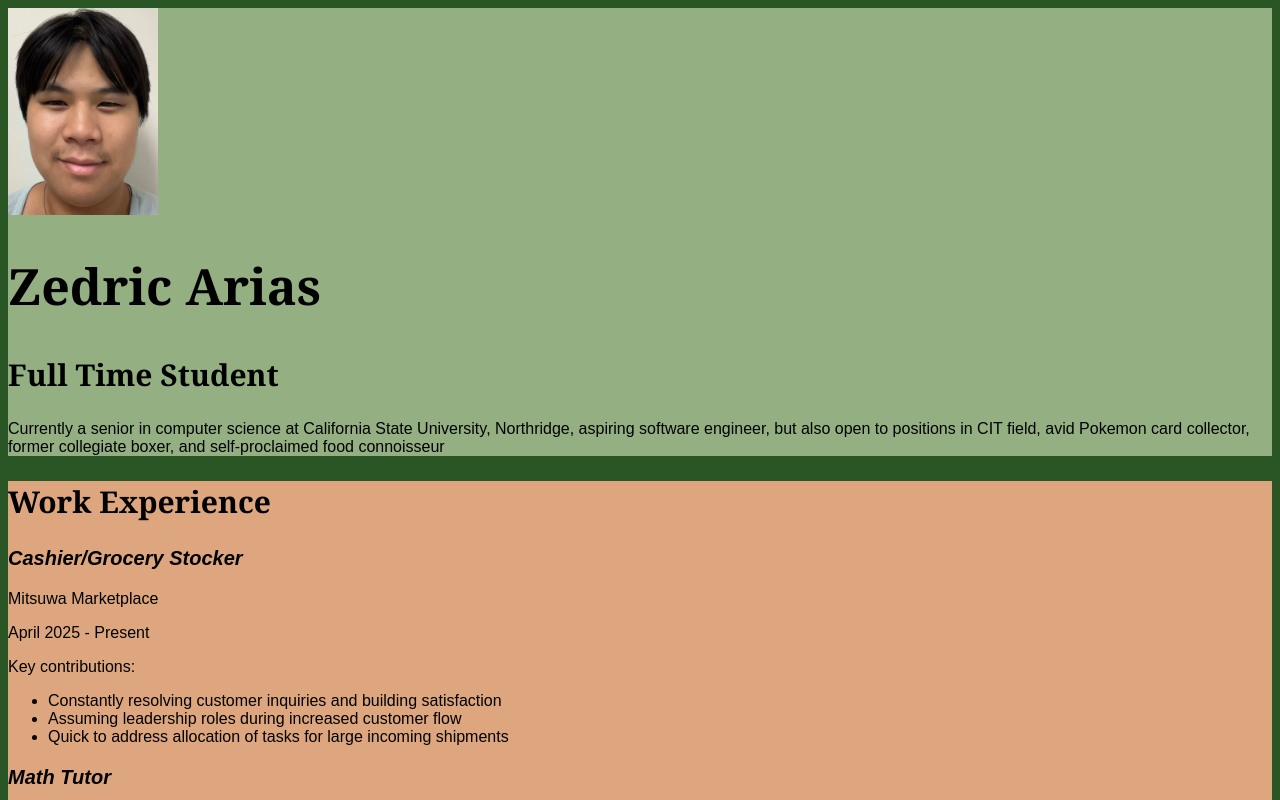
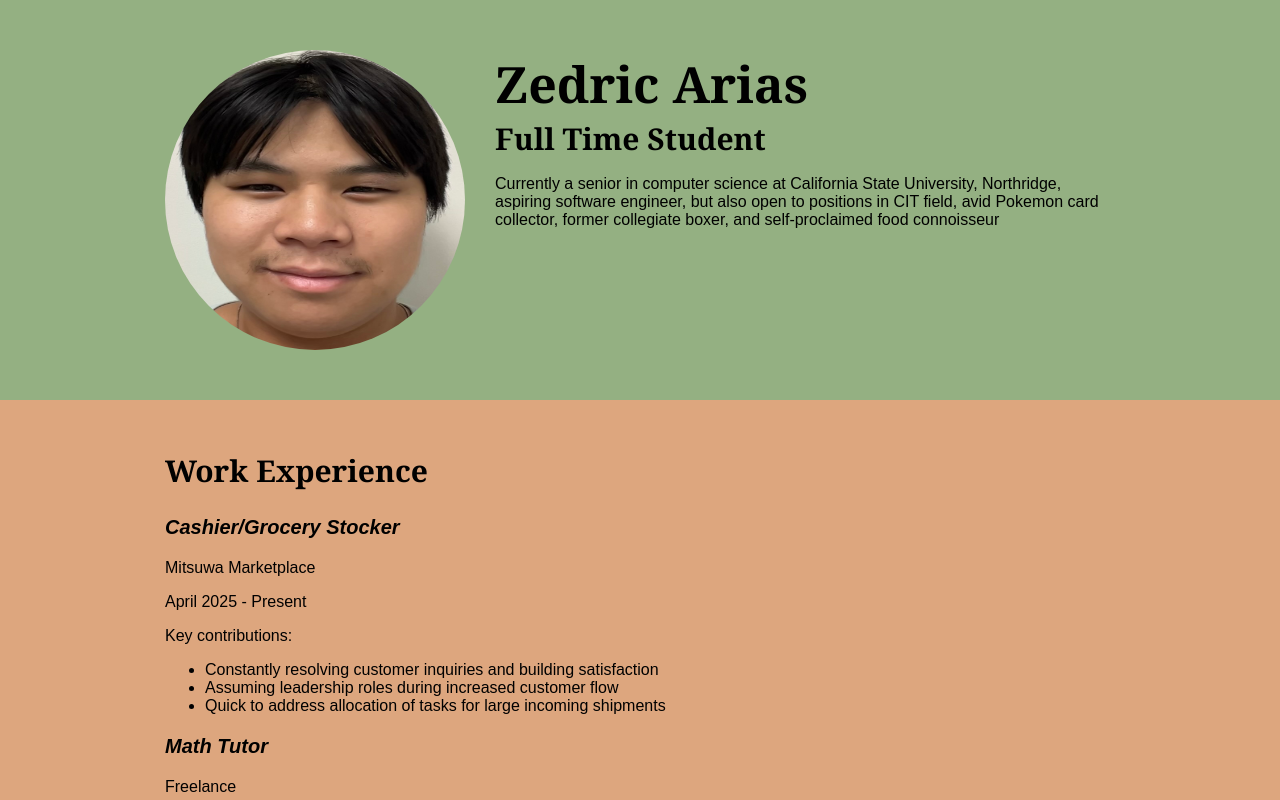
Before and after one commit to ZenoNori/comp484-hw7, a plain HTML site: page index.html in a window 1280 px wide. Shown: the top 800 px of the page. Drawn offline with Linux system fonts and the light colour scheme; a web font is replaced by a local one.

Commit message:
stopped at step 5

```diff
--- a/css/styles.css
+++ b/css/styles.css
@@ -10,6 +10,7 @@
 body {
     background: #2a5626;
     font-family: 'Source Sans 3', Arial, sans-serif;
+    margin: 0;
 }
 h1 {
     font-family: 'Playfair Display', Georgia, serif;
@@ -18,10 +19,29 @@ h1 {
 h2 {
     font-family: 'Playfair Display', Georgia, serif;
     font-size: 30px;
+    margin-top: 0;
 }
 h3 {
     font-size: 20px;
     font-style: italic;
+}
+.content-wrap {
+    max-width: 950px;
+    margin: 0 auto;
+    padding: 50px;
+    overflow: hidden;
+}
+header h1, header h2 {
+    margin-top: 0;
+    margin: 0;
+}
+.contact-info a{
+    padding: 10px;
+    display: inline-block;
+}
+img {
+    width: 300px;
+    height: 300px;
 }
 
 
@@ -33,8 +53,14 @@ header {
 
 footer {
     background: #94b082;
+    text-align: center;
 }
-
+.profile-img {
+    width: 300px;
+    border-radius: 50%;
+    float: left;
+    margin-right: 30px;
+}
 
 /* Work Experience
 ------------------------------------*/
@@ -46,5 +72,6 @@ footer {
 /* Education
 ------------------------------------*/
 #education {
-    background: #dda67e;
+    background: #7c3a27;
+    color: #f1e8e4;
 }
--- a/index.html
+++ b/index.html
@@ -12,18 +12,21 @@
 <body>
     <!-- // Intro -->
     <header>
-        <img src="images/zedric.jpg" alt="Zedric Arias" width="150">
+        <div class="content-wrap">
+            <img src="images/zedric.jpg" alt="Zedric Arias" class="profile-img">
             <h1>Zedric Arias</h1>
             <h2>Full Time Student</h2>
             <p>Currently a senior in computer science at California State University, Northridge, aspiring software engineer,
                 but also open to positions in CIT field, avid Pokemon card collector, former collegiate boxer, and self&dash;proclaimed
                 food connoisseur
             </p>
+        </div>
     </header>
 
     <main>
         <!-- // Work Experience -->
         <section id="work">
+            <div class="content-wrap">
                 <h2>Work Experience</h2>
 
                 <!-- Job Details: copy this whole block to add more jobs -->
@@ -52,12 +55,13 @@
                 </ul>
 
                 <!-- end of Job Details block. -->
-
+            </div>
         </section>
 
 
         <!-- // Education -->
         <section id="education">
+            <div class="content-wrap">
                 <h2>Education</h2>
 
                 <!-- School details: copy this whole block to add more schools. -->
@@ -73,20 +77,23 @@
                 <p>GPA: 3.8</p>
 
                 <!-- End of school details. -->
+             </div>
         </section>
     </main>
 
     <!-- // Footer & contact info -->
     <footer>
+        <div class="content-wrap">
             <h2>Let's Keep in Touch!</h2>
 
             <!-- Social media and contact links. Add or remove any networks. -->
-        <div>
+            <div class="contact-info">
                 <a href="mailto:arias.zedric22@gmail.com">arias.zedric22@gmail.com</a>
                 <a href="https://www.linkedin.com/in/zedric-arias-28a03b2b9/" title="Visit LinkedIn" target="_blank">LinkedIn</a>
             </div>
 
             <p>Copyright 2025 by Zedric Arias</p>
+        </div>
     </footer>
 </body>
 </html>
```
Lines whose indentation alone changed are shown as unchanged.
